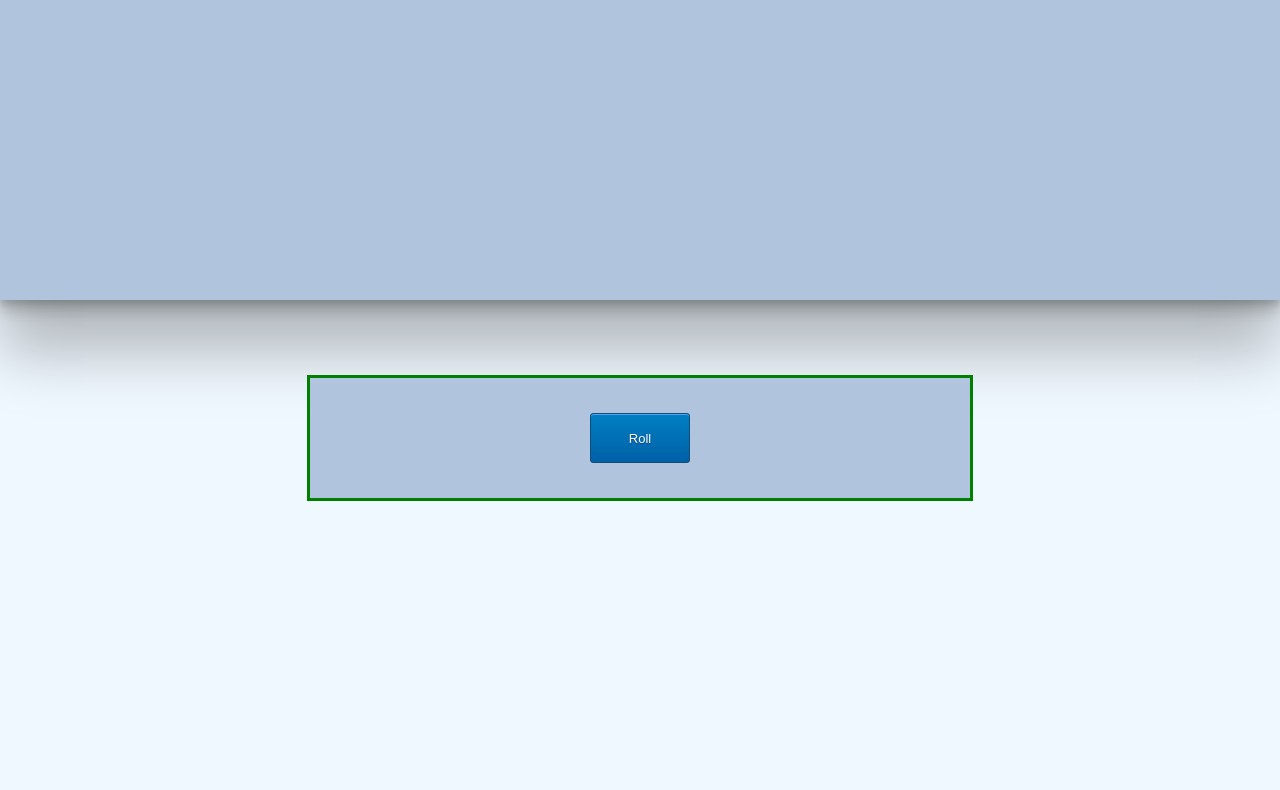
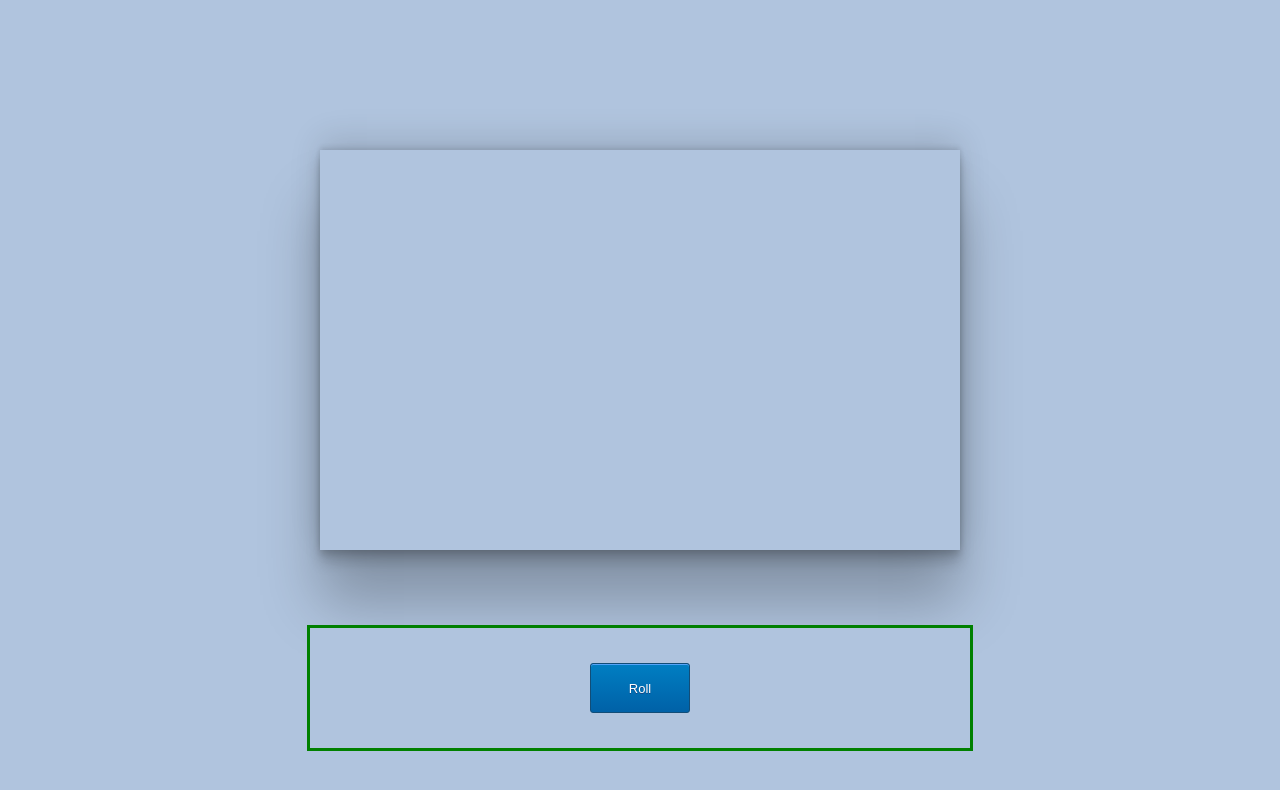
Before and after one commit to NickMagidson/dice-roll-app, a plain HTML site: page index.html in a window 1280 px wide. Drawn offline with Linux system fonts and the light colour scheme.

Commit message:
Change base color

```diff
--- a/style.css
+++ b/style.css
@@ -1,6 +1,6 @@
 body {
     font-family: Helvetica, sans-serif;
-    background: aliceblue;
+    background-color: lightsteelblue;
     display: flex;
     flex-direction: column;
     margin: 0;
@@ -12,12 +12,13 @@ body {
     flex-direction: row;
     justify-content: center;
     align-items: center;
-    width: 100%;
-    height: 300px;
+    width: 50%;
+    height: 400px;
     margin: auto;
-    margin-top: auto;
+    margin-top: 150px;
     font-size: 75px;
     box-shadow: rgba(0, 0, 0, 0.25) 0px 54px 55px, rgba(0, 0, 0, 0.12) 0px -12px 30px, rgba(0, 0, 0, 0.12) 0px 4px 6px, rgba(0, 0, 0, 0.17) 0px 12px 13px, rgba(0, 0, 0, 0.09) 0px -3px 5px;
+    font-size: 200px;
 }
 
 #settings-container {
```
